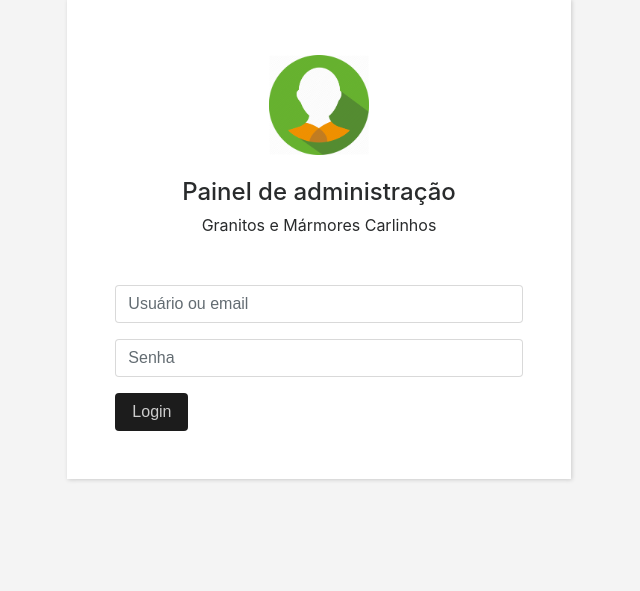
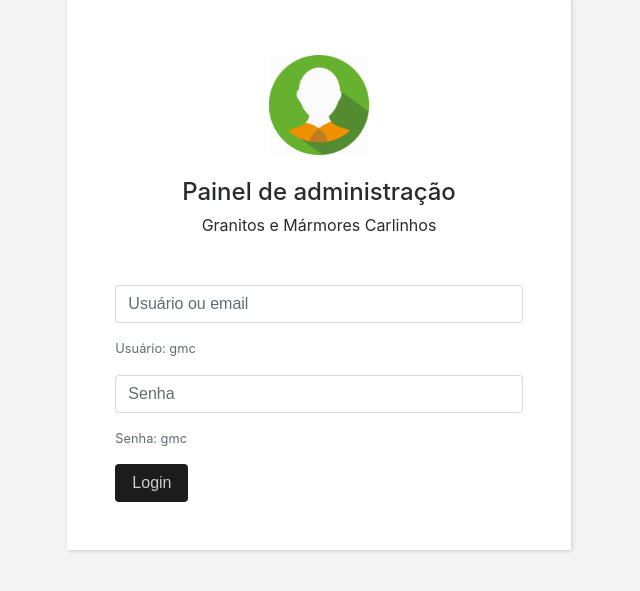
Before and after one commit to brunolexander/gmc, a PHP site: page /admin/login.php in a window 1280 px wide. Shown: the part 57-648 px from the top of the page, without its empty margins (321-961 px from the left). Run offline with PHP 8.4, Linux system fonts and the light colour scheme.

Commit message:
Display default user info in login page

```diff
--- a/main/admin/login.php
+++ b/main/admin/login.php
@@ -23,8 +23,16 @@ function do_login_form($alert = '', $login = '')
 
 	<?php if (!empty($alert)) { ?><div class="alert alert-info"><span class="oi oi-align-center mr-2" data-glyph="warning"></span><?php echo $alert; ?><span class="oi oi-align-center float-right" data-glyph="circle-x" style="cursor: pointer;" data-dismiss="alert"></span></div><?php } ?>
 
-	<input type="text" class="form-control my-3" placeholder="Usuário ou email" name="login" value=<?php echo '"' . $login . '"'; ?> required></input>
-	<input type="password" class="form-control my-3" placeholder="Senha" name="password" required></input>
+	<div class="form-group">
+		<input type="text" class="form-control my-3" placeholder="Usuário ou email" name="login" value=<?php echo '"' . $login . '"'; ?> required></input>
+		<small class="form-text text-muted">Usuário: gmc</small>
+	</div>
+
+	<div class="form-group">
+		<input type="password" class="form-control my-3" placeholder="Senha" name="password" required></input>
+		<small class="form-text text-muted">Senha: gmc</small>
+	</div>
+
 	<button type="submit" class="btn" style="background-color: #1c1c1c; color: #ccc;">Login</button>
 </form>
 
```
